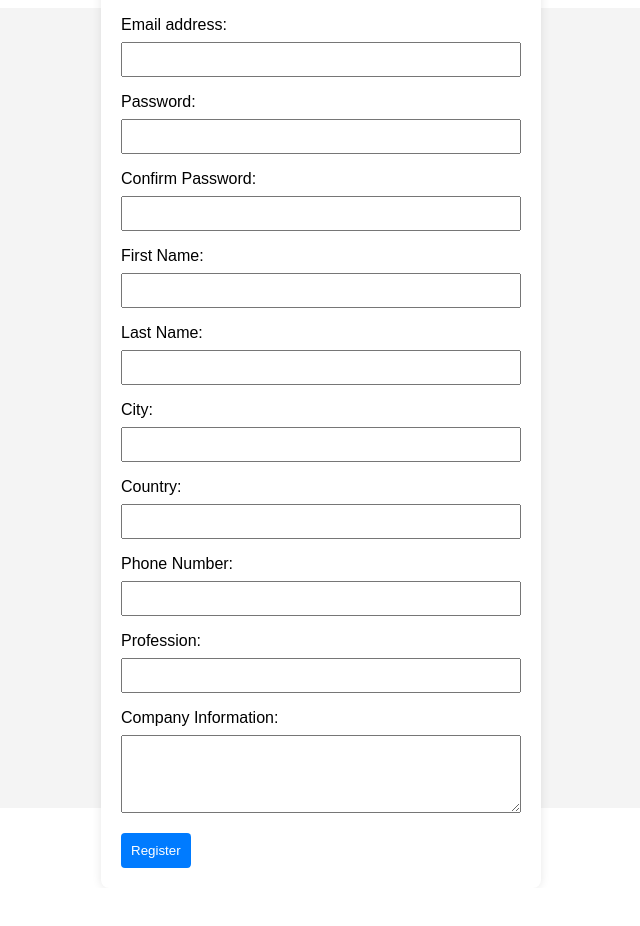
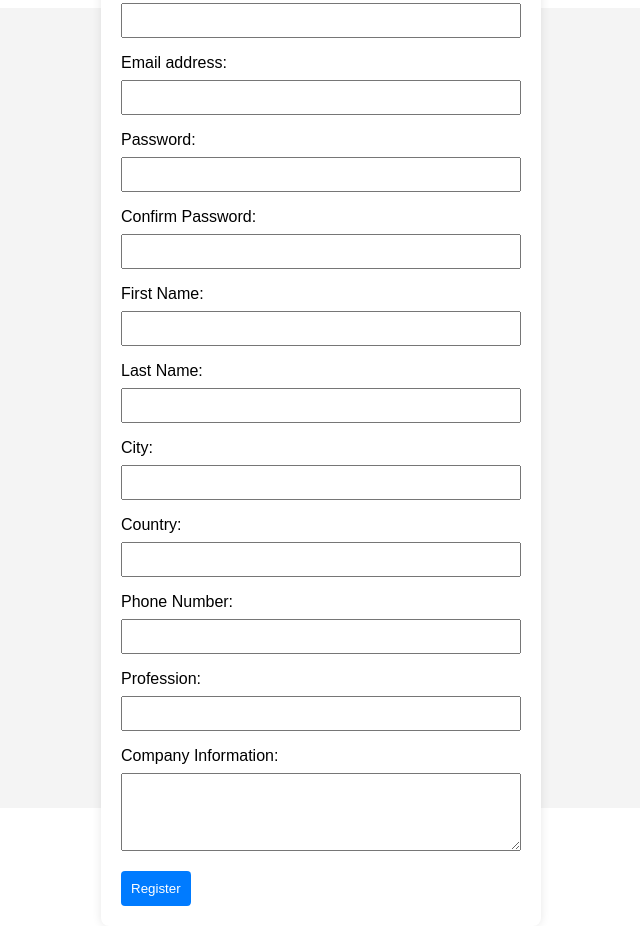
Before and after one commit to ISA-project-2023/frontend, an Angular app in the folder frontend-app/: page /register in a window 1280 px wide. Shown: the whole page, without its empty margins (319-959 px from the left). Before the commit the page ends 888 px from the top, so only its background shows below. Built offline with nearby package versions, Linux system fonts and the light colour scheme.

Commit message:
feat: Employee registration implemented

```diff
--- a/frontend-app/src/features/users/registration/registration.component.html
+++ b/frontend-app/src/features/users/registration/registration.component.html
@@ -8,39 +8,42 @@
 <body>
     <div class="registration-form">
       <h2>Registration</h2>
-      <form id="registrationForm" onsubmit="return validateForm()">
+      <form id="registrationForm" (submit)="register()">
+        <label for="username">Username:</label>
+        <input type="username" id="username" name="username" [(ngModel)]="username" required>
+
         <label for="email">Email address:</label>
-        <input type="email" id="email" name="email" required>
+        <input type="email" id="email" name="email" [(ngModel)]="email" required>
 
         <label for="password">Password:</label>
-        <input type="password" id="password" name="password" required>
+        <input type="password" id="password" name="password" [(ngModel)]="password" required>
 
         <label for="confirmPassword">Confirm Password:</label>
-        <input type="password" id="confirmPassword" name="confirmPassword" required>
+        <input type="password" id="confirmPassword" name="confirmPassword" [(ngModel)]="confirmPassword" required>
         <span id="passwordError" class="password-error"></span>
 
         <label for="firstName">First Name:</label>
-        <input type="text" id="firstName" name="firstName" required>
+        <input type="text" id="firstName" name="firstName" [(ngModel)]="firstName" required>
 
         <label for="lastName">Last Name:</label>
-        <input type="text" id="lastName" name="lastName" required>
+        <input type="text" id="lastName" name="lastName" [(ngModel)]="lastName" required>
 
         <label for="city">City:</label>
-        <input type="text" id="city" name="city" required>
+        <input type="text" id="city" name="city" [(ngModel)]="city" required>
 
         <label for="country">Country:</label>
-        <input type="text" id="country" name="country" required>
+        <input type="text" id="country" name="country" [(ngModel)]="country" required>
 
         <label for="phoneNumber">Phone Number:</label>
-        <input type="tel" id="phoneNumber" name="phoneNumber" required>
+        <input type="tel" id="phoneNumber" name="phoneNumber" [(ngModel)]="phoneNumber" required>
 
         <label for="profession">Profession:</label>
-        <input type="text" id="profession" name="proffession">
+        <input type="text" id="profession" name="profession" [(ngModel)]="profession">
 
         <label for="companyInfo">Company Information:</label>
-        <textarea id="companyInfo" name="companyInfo" rows="4"></textarea>
+        <textarea id="companyInfo" name="companyInfo" rows="4" [(ngModel)]="companyInfo"></textarea>
 
-        <button type="submit" id="registerButton" disabled>Register</button>
+        <button type="submit" id="registerButton" [disabled]="password !== confirmPassword">Register</button>
       </form>
     </div>
   </body>
--- a/frontend-app/src/features/users/registration/registration.component.ts
+++ b/frontend-app/src/features/users/registration/registration.component.ts
@@ -1,4 +1,6 @@
 import { Component } from '@angular/core';
+import { UserService } from '../user.service';
+import { Router } from '@angular/router';
 
 @Component({
   selector: 'app-registration',
@@ -6,6 +8,7 @@ import { Component } from '@angular/core';
   styleUrls: ['./registration.component.css']
 })
 export class RegistrationComponent {
+  username: string = '';
   email: string = '';
   password: string = '';
   confirmPassword: string = '';
@@ -18,6 +21,8 @@ export class RegistrationComponent {
   companyInfo: string = '';
   passwordError: string = '';
 
+  constructor(private userService: UserService, private router: Router) {}
+
   validateForm(): boolean {
     if (this.password !== this.confirmPassword) {
       this.passwordError = 'Passwords do not match';
@@ -25,6 +30,37 @@ export class RegistrationComponent {
     } else {
       this.passwordError = '';
       return true;
+    }
+  }
+
+  register(): void {
+    if (this.validateForm()) {
+      const employee = {
+        username: this.username,
+        email: this.email,
+        password: this.password,
+        confirmPassword: this.confirmPassword,
+        firstName: this.firstName,
+        lastName: this.lastName,
+        city: this.city,
+        country: this.country,
+        phoneNumber: this.phoneNumber,
+        profession: this.profession,
+        companyInfo: this.companyInfo,
+        role: 'EMPLOYEE'
+      };
+
+      this.userService.saveUser(employee, this.password).subscribe(
+        response => {
+            console.log('Employee saved successfully', response);
+            this.router.navigate(['/home']);
+        },
+        error => {
+            console.error('Error saving employee', error);
+            alert('There was an error while saving the data! Please try again.');
+        }
+    );
+
     }
   }
 
--- a/frontend-app/src/features/users/user.service.ts
+++ b/frontend-app/src/features/users/user.service.ts
@@ -1,4 +1,4 @@
-import { HttpClient } from '@angular/common/http';
+import { HttpClient, HttpParams } from '@angular/common/http';
 import { Injectable } from '@angular/core';
 import { Observable, tap } from 'rxjs';
 
@@ -32,4 +32,12 @@ export class UserService {
   isAuthenticated(): boolean {
     return !!localStorage.getItem('sessionId');
   }
+
+  saveUser(employee: any, password: string): Observable<any> {
+    const params = { password };
+    const options = { params: new HttpParams({ fromObject: params }) };
+
+    return this.http.post(`${this.apiUrl}/api/users`, employee, options);
 }
+
+}
```
